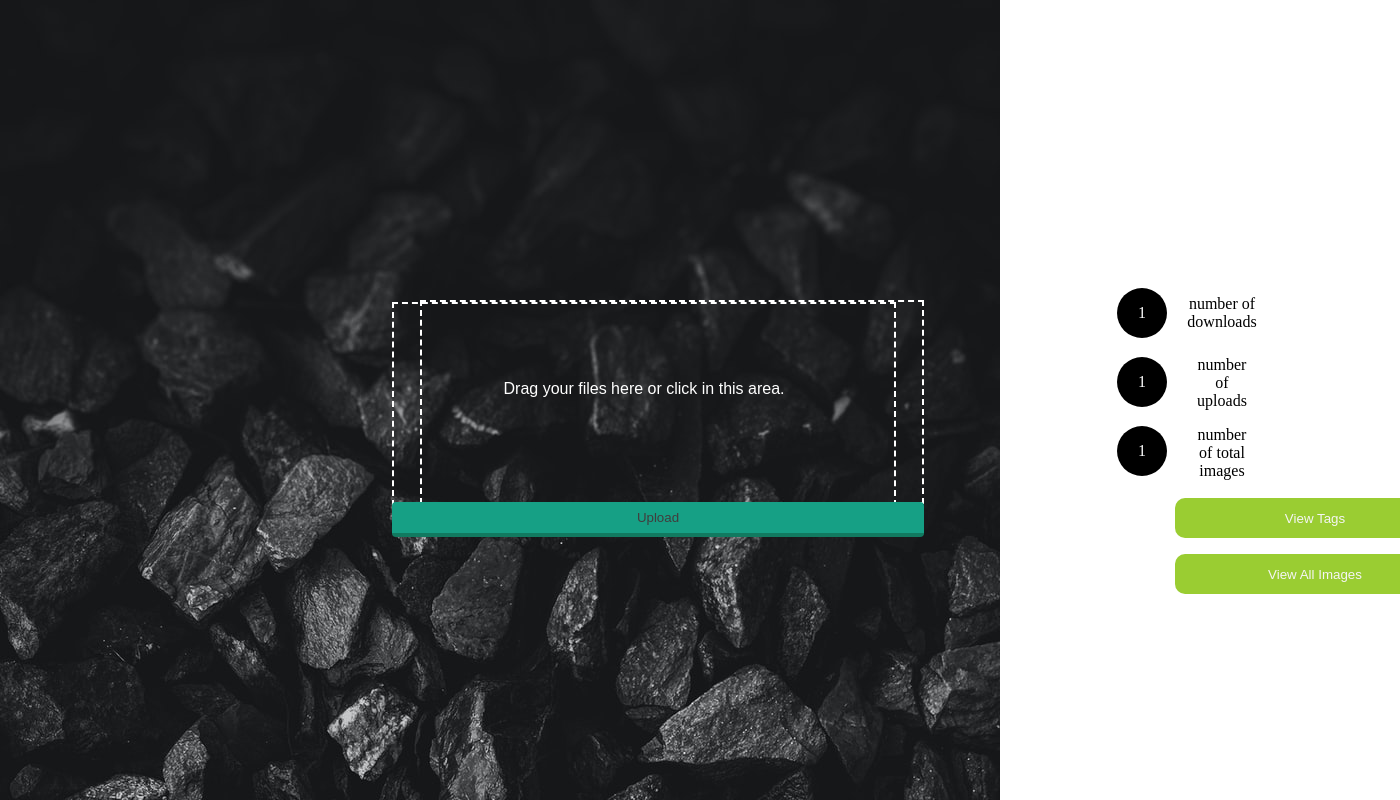
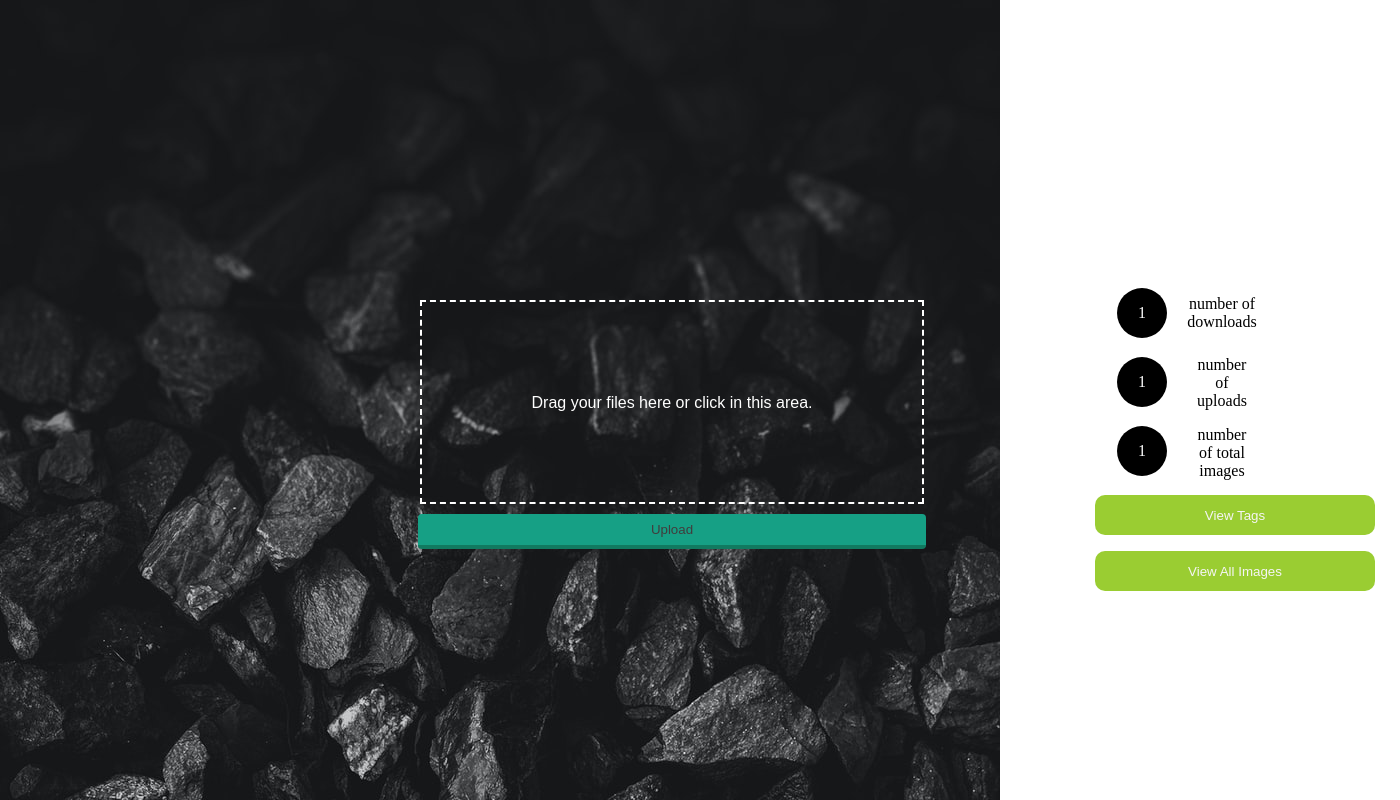
Before and after one commit to gkrishnans/imageServer, a Flask app: template templates/file_upload_form.html in a window 1400 px wide; the page is wider, and only the part inside the window is pictured. Run offline with Flask 2, Linux system fonts and the light colour scheme; the template is opened without the code that fills it: most values are stand-ins (such as "Sample title", 1, 10 or a date in 2020); parts of the project's set-up code (start-up, migrations or seed data) failed here and were passed over.

Commit message:
updating ui part

```diff
--- a/static/styles/styles.css
+++ b/static/styles/styles.css
@@ -48,7 +48,7 @@ body{
     margin-left: 17;
   }
 
-  #form{
+  #form-form{
     position: relative;
     top: 50%;
     left: 50%;
@@ -59,7 +59,7 @@ body{
     border: 2px dashed #fff;
   }
 
-  #form p{
+  #form-p{
     width: 100%;
     height: 100%;
     text-align: center;
@@ -67,7 +67,7 @@ body{
     color: #ffffff;
     font-family: Arial;
   }
-  #form input{
+  #form-input{
     position: absolute;
     margin: 0;
     padding: 0;
@@ -75,15 +75,16 @@ body{
     height: 100%;
     outline: none;
     opacity: 0;
+    background-color: aquamarine;
   }
-  #form button{
+  #form-button{
     color: rgb(65, 61, 61);
     background: #16a085;
     border: none;
-    width: 532px;
+    width: 508px;
     height: 35px;
     margin-top: -20px;
-    margin-left: -280px;
+    margin-left: -4px;
     border-radius: 4px;
     border-bottom: 4px solid #117A60;
     transition: all .2s ease;
@@ -94,6 +95,7 @@ body{
     width: 280px;
     height: 40px;
     border-radius: 10px;
+    margin-left: -40px;
     background-color: yellowgreen;
     border-style: none;
     color: whitesmoke;
--- a/templates/file_upload_form.html
+++ b/templates/file_upload_form.html
@@ -7,21 +7,15 @@
 <body>
 
 
-    <form id="form" action = "/uploadFiles" method = "post" enctype="multipart/form-data">
-        <input type="file" name="files" class="upload" multiple/>
-        <p id="form">Drag your files here or click in this area.</p>
-        <button id="form" type="submit">Upload</button>
+    <form id="form-form" action = "/uploadFiles" method = "post" enctype="multipart/form-data">
+        <input id="form-input" type="file" name="files" class="upload" multiple />
+        <p id="form-p">Drag your files here or click in this area.</p>
+        <button id="form-button" type="submit">Upload</button>
       </form>
       <div class="sidebar" class="center">
         <div id="balls" class="center">{{payload.total_number_of_download}}</div>
         <div id="balls" class="center">{{payload.total_number_of_upload}}</div>
         <div id="balls" class="center">{{payload.total_number_of_images}}</div>
-        <!-- <div id="balls" class="center">helo</div> -->
-    </div>
-    <div class="sidebar2" class="center">
-        <div id="text" class="center">number of downloads</div>
-        <div id="text" class="center">number of uploads</div>
-        <div id="text" class="center">number of total images</div>
         <div>
             <form action = "/tags" enctype="multipart/form-data">
                 <button class= "button-submit" type="submit">View Tags</button>
@@ -31,6 +25,11 @@
             </form>
         </div>
     </div>
+    <div class="sidebar2" class="center">
+        <div id="text" class="center">number of downloads</div>
+        <div id="text" class="center">number of uploads</div>
+        <div id="text" class="center">number of total images</div>
+    </div>
 
 
 </body>
```
